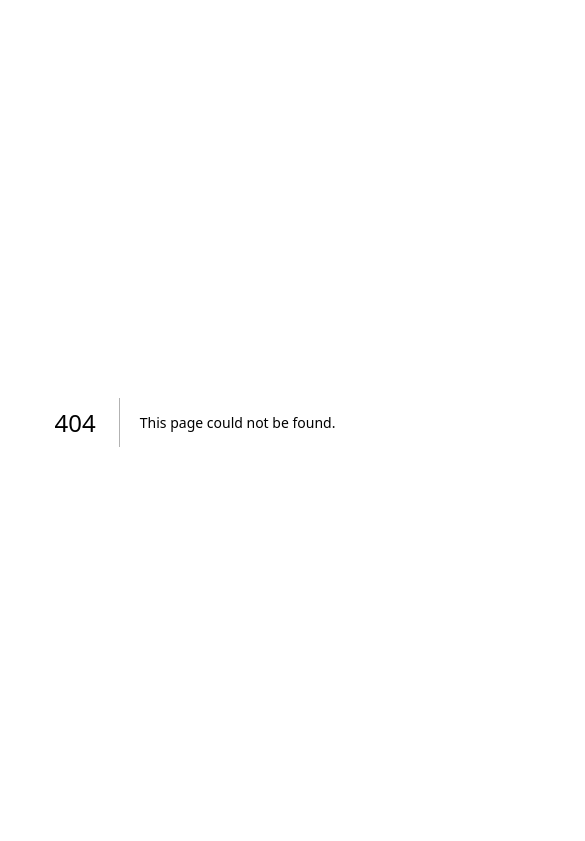
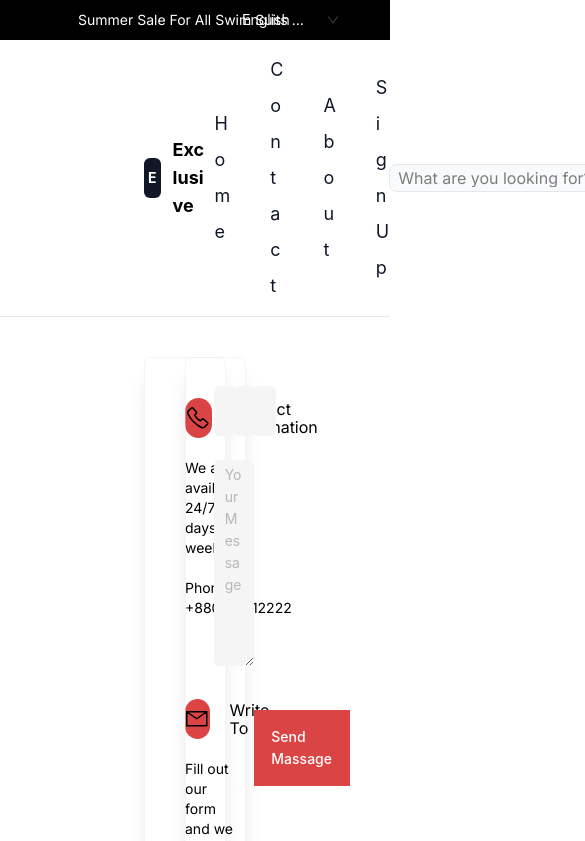
Before and after one commit to Micheal2609/E-Commerce-Exclusive-Demo, a Next.js app: page /contact in a window 390 px wide. Before the commit this address had no page. Shown: the top 841 px of the page, 585 px wide, since content can reach past the window. Built offline with nearby package versions, Linux system fonts and the light colour scheme.

Commit message:
feat: add contact page and form components; implement Mail and Phone icons

```diff
--- /dev/null
+++ b/src/app/(main)/contact/components/ContactFormSection.tsx
@@ -0,0 +1,72 @@
+'use client';
+import { Button } from "@/src/app/shared/components/index";
+import { Form, Input } from "antd";
+
+const ContactFormSection = () => {
+    return (
+        <div className="col-span-2 border border-gray-200/40 shadow-xl rounded-md p-7">
+            <Form >
+                <div className="grid grid-cols-3 gap-5">
+                    <div className=" col-span-1">
+                        <Form.Item
+                            name={'name'}
+                            rules={[
+                                { required: true, message: 'Please input your name!' }
+                            ]}
+                        >
+                            <Input placeholder="Your Name" variant="borderless" style={{
+                                backgroundColor: '#F5F5F5',
+                                minHeight: '50px'
+                            }} />
+                        </Form.Item>
+                    </div>
+                    <div className=" col-span-1">
+                        <Form.Item
+                            name={'email'}
+                            rules={[
+                                { required: true, message: 'Please input your email!' }
+                            ]}
+                        >
+                            <Input placeholder="Your Name" variant="borderless" style={{
+                                backgroundColor: '#F5F5F5',
+                                minHeight: '50px'
+                            }} />
+                        </Form.Item>
+                    </div>
+                    <div className=" col-span-1">
+                        <Form.Item
+                            name={'phone'}
+                            rules={[
+                                { required: true, message: 'Please input your phone!' }
+                            ]}
+                        >
+                            <Input placeholder="Your Name" variant="borderless" style={{
+                                backgroundColor: '#F5F5F5',
+                                minHeight: '50px'
+                            }} />
+                        </Form.Item>
+                    </div>
+                </div>
+                <div className="grid grid-cols-3 gap-5">
+                    <div className="col-span-3">
+                        <Form.Item
+                            name={'message'}
+                        >
+                            <Input.TextArea placeholder="Your Message" variant="borderless" rows={9} style={{
+                                backgroundColor: '#F5F5F5',
+                                minHeight: '150px'
+                            }} />
+                        </Form.Item>
+                    </div>
+                </div>
+                <div className="grid grid-cols-3 gap-5">
+                    <div className="col-start-3">
+                        <Button label="Send Massage" backgroundColor="#DB4444" color="#FFFFFF" className="w-full"/>
+                    </div>
+                </div>
+            </Form>
+        </div>
+    )
+}
+
+export default ContactFormSection;
--- /dev/null
+++ b/src/app/(main)/contact/components/InformationSection.tsx
@@ -0,0 +1,29 @@
+import { Line } from "@/src/app/shared/components/index";
+import { Image } from "antd";
+
+const InformationSection = () => {
+    return (
+        <div className="col-span-1 flex flex-col items-start gap-5 border border-gray-200/40 shadow-xl rounded-md p-10">
+            <div className="flex items-center gap-5">
+                <div className="w-10 h-10 rounded-full bg-[#DB4444] flex items-center justify-center">
+                    <Image src="/assets/images/icon/Phone.svg" alt="Contact Information Icon" preview={false} />
+                </div>
+                <div className="font-med">Contact Information</div>
+            </div>
+            <div className="text-sm">We are available 24/7, 7 days a week.</div>
+            <div className="text-sm">Phone: +8801611112222</div>
+            <Line />
+            <div className="flex items-center gap-5">
+                <div className="w-10 h-10 rounded-full bg-[#DB4444] flex items-center justify-center">
+                    <Image src="/assets/images/icon/Mail.svg" alt="Contact Information Icon" preview={false} />
+                </div>
+                <div className="font-med">Write To US</div>
+            </div>
+            <div className="text-sm">Fill out our form and we will contact you within 24 hours.</div>
+            <div className="text-sm">Emails: customer@exclusive.com</div>
+            <div className="text-sm">Emails: support@exclusive.com</div>
+        </div>
+    )
+}
+
+export default InformationSection;
--- /dev/null
+++ b/src/app/(main)/contact/components/index.tsx
@@ -0,0 +1,3 @@
+
+export { default as InformationSection } from './InformationSection';
+export { default as ContactFormSection } from './ContactFormSection';
--- /dev/null
+++ b/src/app/(main)/contact/page.tsx
@@ -0,0 +1,16 @@
+'use client';
+
+import { ContactFormSection, InformationSection } from "./components/index";
+
+const ContactPage = () => {
+  return (
+    <div className="w-full px-36 py-10">
+        <div className="grid grid-cols-3 gap-5">
+            <InformationSection />
+            <ContactFormSection />
+        </div>
+    </div>
+  )
+};
+
+export default ContactPage;
--- a/src/app/shared/layout/Navbar.tsx
+++ b/src/app/shared/layout/Navbar.tsx
@@ -50,7 +50,7 @@ const Navbar = () => {
                                 </Link>
                             </li>
                             <li>
-                                <Link href="#" className="text-gray-900! text-lg! no-underline px-4 hover:underline! leading-loose">
+                                <Link href="/contact" className="text-gray-900! text-lg! no-underline px-4 hover:underline! leading-loose">
                                     Contact
                                 </Link>
                             </li>
```
Also changed, not shown: src/app/shared/components/Badge.tsx (added, +7 -0 lines), public/assets/images/icon/Mail.svg (added), public/assets/images/icon/Phone.svg (added).
